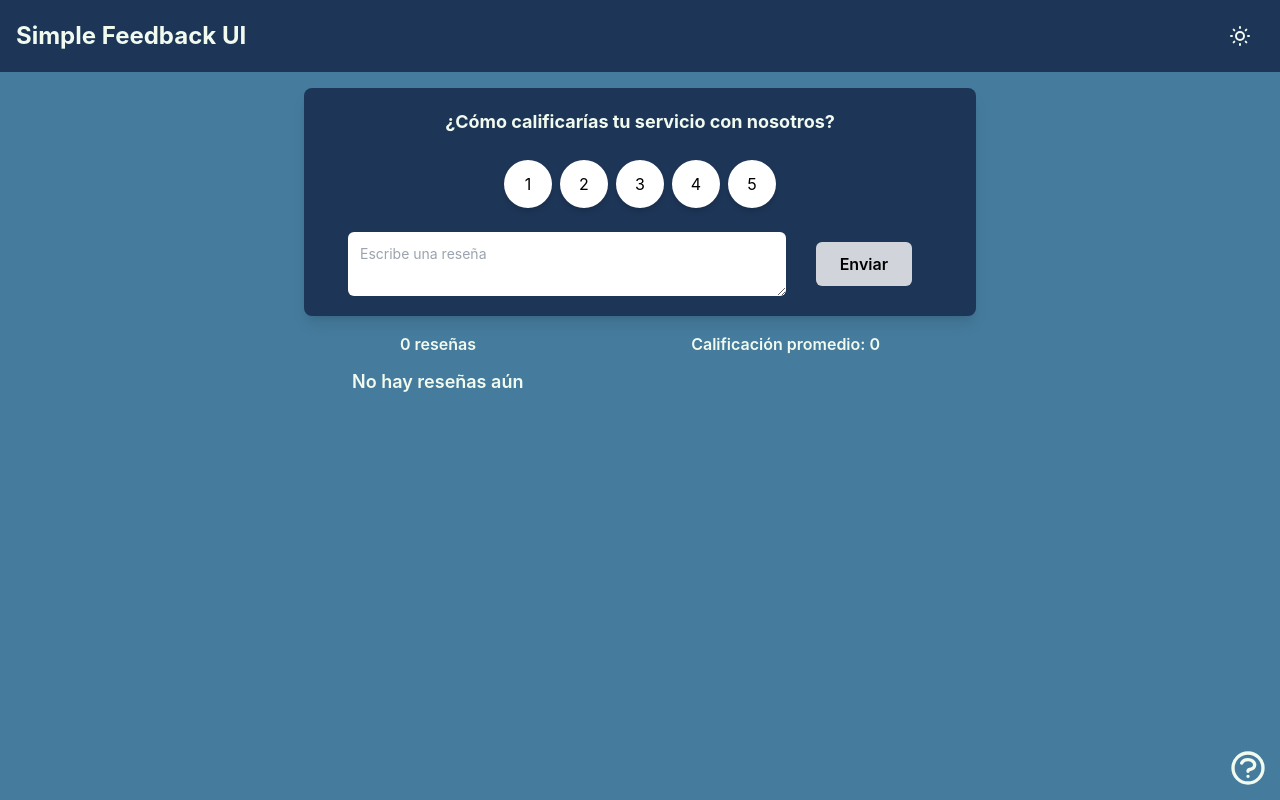
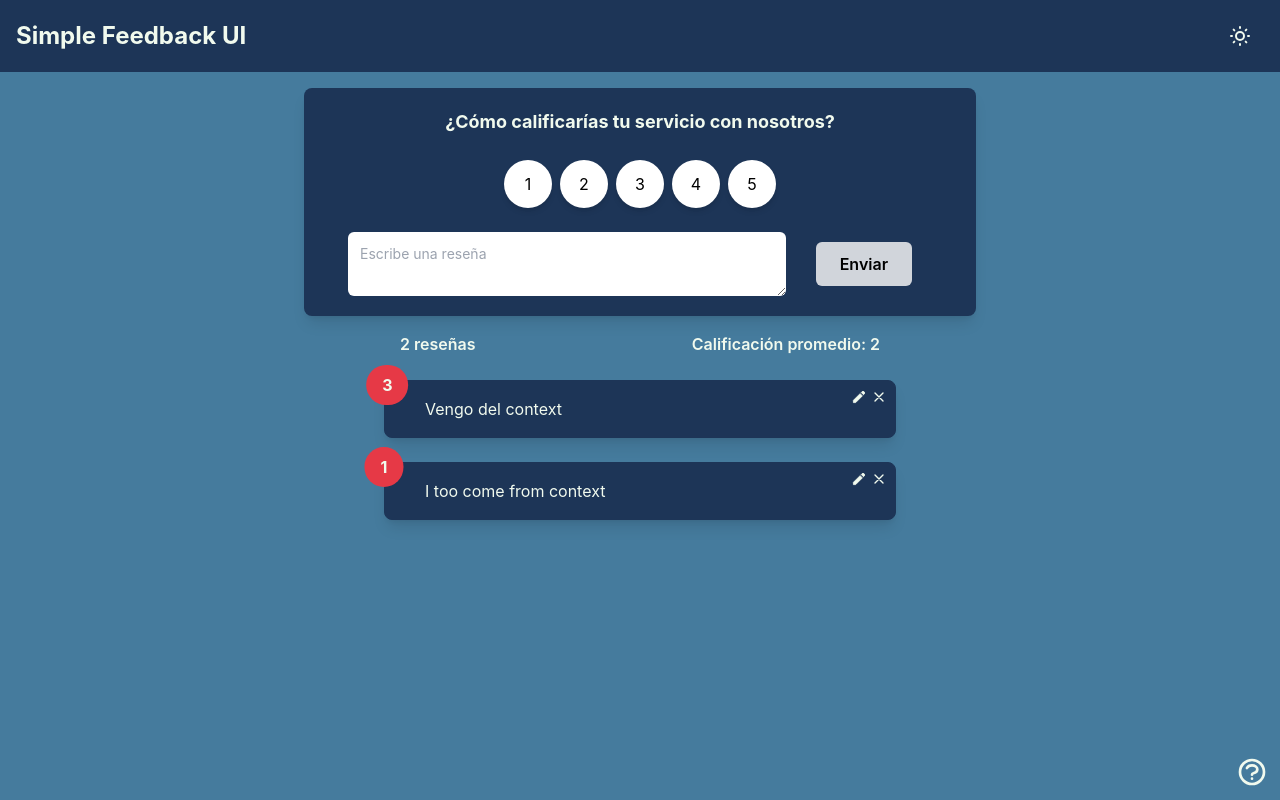
Before and after one commit to jisazamp/simple-feedback-app, a React (Create React App) app: page / in a window 1280 px wide. Built offline with nearby package versions, Linux system fonts and the light colour scheme.

Commit message:
Added FeedbackContext to use in a global state

```diff
--- a/src/App.js
+++ b/src/App.js
@@ -9,37 +9,23 @@ import AboutPage from './pages/AboutPage';
 
 import AboutIconLink from './components/AboutIconLink';
 
+import { FeedbackProvider } from './context/FeedbackContext';
+
 const App = () => {
   // State
-  const [feedback, setFeedback] = useState([]);
   const [dark, setDark] = useState(true);
-
-  const handleFeedbackDelete = (id) => {
-    // Prompt user for confirmation
-    if (window.confirm('¿Está seguro que deseas eliminar este comentario?')) {
-      // Delete feedback by id
-      const newFeedback = feedback.filter((el) => el.id !== id);
-      setFeedback(newFeedback);
-    }
-  };
-
-  const handleFeedbackAdd = (el) => {
-    // Add id to the new feedback item
-    el['id'] = feedback.length + 1;
-
-    // Spread the previous state, and add the new feedback element
-    const newFeedback = [el, ...feedback];
-    setFeedback(newFeedback);
-  };
 
   const handleThemeChange = () => {
     setDark(!dark);
   };
 
   return (
+    <FeedbackProvider>
       <BrowserRouter>
         <div className={dark ? 'dark relative' : 'relative'}>
-        <div className={'bg-white dark:bg-customBlue2 h-screen overflow-auto'}>
+          <div
+            className={'bg-white dark:bg-customBlue2 h-screen overflow-auto'}
+          >
             <NavBar
               title='Simple Feedback UI'
               onThemeChange={handleThemeChange}
@@ -53,12 +39,9 @@ const App = () => {
                 exact
                 element={
                   <div>
-                  <FeedbackForm onFeedbackAdd={handleFeedbackAdd} />
-                  <FeedbackStats feedback={feedback} />
-                  <FeedbackItemList
-                    feedback={feedback}
-                    onFeedbackDelete={handleFeedbackDelete}
-                  />
+                    <FeedbackForm />
+                    <FeedbackStats />
+                    <FeedbackItemList />
 
                     <AboutIconLink />
                   </div>
@@ -68,6 +51,7 @@ const App = () => {
           </div>
         </div>
       </BrowserRouter>
+    </FeedbackProvider>
   );
 };
 
--- a/src/components/AboutIconLink.jsx
+++ b/src/components/AboutIconLink.jsx
@@ -6,7 +6,7 @@ const AboutIconLink = () => {
       <div className='invisible md:visible'>
         <svg
           xmlns='http://www.w3.org/2000/svg'
-          className='h-10 w-10 stroke-gray-600 dark:stroke-customWhite absolute right-3 bottom-3
+          className='h-8 w-8 stroke-gray-600 dark:stroke-customWhite absolute right-3 bottom-3
       hover:stroke-color9 dark:hover:stroke-color9 cursor-pointer transition-all duration-200 ease-in'
           fill='none'
           viewBox='0 0 24 24'
--- a/src/components/feedbackForm.jsx
+++ b/src/components/feedbackForm.jsx
@@ -1,14 +1,17 @@
-import { useState } from 'react';
-import PropTypes from 'prop-types';
+import { useState, useContext } from 'react';
 
 import RatingSelect from './RatingSelect';
+import FeedbackContext from '../context/FeedbackContext';
 
-const FeedbackForm = ({ onFeedbackAdd }) => {
+const FeedbackForm = () => {
   // State variables
   const [text, setText] = useState('');
   const [btnDisabled, setBtnDisabled] = useState(true);
   const [message, setMessage] = useState('');
   const [rating, setRating] = useState(0);
+
+  // Context global state
+  const { handleFeedbackAdd } = useContext(FeedbackContext);
 
   const handleTextChange = (e) => {
     // Sanity checks for the user input
@@ -43,7 +46,7 @@ const FeedbackForm = ({ onFeedbackAdd }) => {
         };
 
         // Call the paretn function to add a new feedback item
-        onFeedbackAdd(newFeedback);
+        handleFeedbackAdd(newFeedback);
 
         // Reset the form state
         setText('');
@@ -118,8 +121,4 @@ const FeedbackForm = ({ onFeedbackAdd }) => {
   );
 };
 
-FeedbackForm.propTypes = {
-  onFeedbackAdd: PropTypes.func.isRequired,
-};
-
 export default FeedbackForm;
--- a/src/components/feedbackItem.jsx
+++ b/src/components/feedbackItem.jsx
@@ -1,8 +1,14 @@
 import PropTypes from 'prop-types';
+import { useContext } from 'react';
 
-const FeedbackItem = ({ item, onDelete }) => {
+import FeedbackContext from '../context/FeedbackContext';
+
+const FeedbackItem = ({ item }) => {
   // Destructure the item props
   const { id, rating, text } = item;
+
+  // Context state
+  const { handleFeedbackDelete } = useContext(FeedbackContext);
 
   const renderDeleteSVG = () => {
     return (
@@ -18,6 +24,18 @@ const FeedbackItem = ({ item, onDelete }) => {
           strokeWidth={2}
           d='M6 18L18 6M6 6l12 12'
         />
+      </svg>
+    );
+  };
+
+  const renderEditSVG = () => {
+    return (
+      <svg
+        xmlns='http://www.w3.org/2000/svg'
+        className='h-5 w-5 md:h-4 md:w-4 stroke-color9 dark:stroke-customWhite fill-color9 dark:fill-customWhite'
+        viewBox='0 0 20 20'
+      >
+        <path d='M13.586 3.586a2 2 0 112.828 2.828l-.793.793-2.828-2.828.793-.793zM11.379 5.793L3 14.172V17h2.828l8.38-8.379-2.83-2.828z' />
       </svg>
     );
   };
@@ -40,13 +58,22 @@ const FeedbackItem = ({ item, onDelete }) => {
         {/* Feedback description */}
         <p className='text-gray-900 dark:text-customWhite'>{text}</p>
 
-        {/* Feedback deletion button */}
-        <button
-          className='top-0 right-0 absolute m-2'
-          onClick={() => onDelete(id)}
-        >
-          {renderDeleteSVG()}
-        </button>
+        {/* Feedback delete button */}
+        <div>
+          <button
+            className='top-0 right-0 absolute m-2'
+            onClick={() => handleFeedbackDelete(id)}
+          >
+            {renderDeleteSVG()}
+          </button>
+
+          <button
+            className='top-0 right-6 md:right-5 absolute m-2'
+            onClick={() => console.log('Edit button')}
+          >
+            {renderEditSVG()}
+          </button>
+        </div>
       </div>
     </div>
   );
@@ -54,7 +81,6 @@ const FeedbackItem = ({ item, onDelete }) => {
 
 FeedbackItem.propTypes = {
   item: PropTypes.object.isRequired,
-  onDelete: PropTypes.func.isRequired,
 };
 
 export default FeedbackItem;
--- a/src/components/feedbackItemList.jsx
+++ b/src/components/feedbackItemList.jsx
@@ -1,9 +1,12 @@
-import PropTypes from 'prop-types';
+import { useContext } from 'react';
 import { motion, AnimatePresence } from 'framer-motion';
 
 import FeedbackItem from './feedbackItem';
+import FeedbackContext from '../context/FeedbackContext';
 
-const FeedbackItemList = ({ feedback, onFeedbackDelete }) => {
+const FeedbackItemList = () => {
+  const { feedback } = useContext(FeedbackContext);
+
   if (!feedback || feedback.length === 0) {
     return (
       <div className='m-3'>
@@ -24,7 +27,7 @@ const FeedbackItemList = ({ feedback, onFeedbackDelete }) => {
             animate={{ opacity: 1 }}
             exit={{ opacity: 0 }}
           >
-            <FeedbackItem key={el.id} item={el} onDelete={onFeedbackDelete} />
+            <FeedbackItem key={el.id} item={el} />
           </motion.div>
         ))}
       </AnimatePresence>
@@ -32,9 +35,4 @@ const FeedbackItemList = ({ feedback, onFeedbackDelete }) => {
   );
 };
 
-FeedbackItemList.propTypes = {
-  feedback: PropTypes.array.isRequired,
-  onFeedbackDelete: PropTypes.func.isRequired,
-};
-
 export default FeedbackItemList;
--- a/src/components/feedbackStats.jsx
+++ b/src/components/feedbackStats.jsx
@@ -1,6 +1,10 @@
-import PropTypes from 'prop-types';
+import { useContext } from 'react';
+import FeedbackContext from '../context/FeedbackContext';
 
-const FeedbackStats = ({ feedback }) => {
+const FeedbackStats = () => {
+  // Context global state
+  const { feedback } = useContext(FeedbackContext);
+
   // Calculate average ratings
   let average =
     feedback.reduce((acc, cur) => {
@@ -23,8 +27,4 @@ const FeedbackStats = ({ feedback }) => {
   );
 };
 
-FeedbackStats.propTypes = {
-  feedback: PropTypes.array.isRequired,
-};
-
 export default FeedbackStats;
--- /dev/null
+++ b/src/context/FeedbackContext.js
@@ -0,0 +1,46 @@
+import { createContext, useState } from 'react';
+
+const FeedbackContext = createContext();
+
+export const FeedbackProvider = ({ children }) => {
+  const [feedback, setFeedback] = useState([
+    {
+      id: 1,
+      text: 'Vengo del context',
+      rating: 3,
+    },
+    {
+      id: 2,
+      text: 'I too come from context',
+      rating: 1,
+    },
+  ]);
+
+  const handleFeedbackDelete = (id) => {
+    // Prompt user for confirmation
+    if (window.confirm('¿Está seguro que deseas eliminar este comentario?')) {
+      // Delete feedback by id
+      const newFeedback = feedback.filter((el) => el.id !== id);
+      setFeedback(newFeedback);
+    }
+  };
+
+  const handleFeedbackAdd = (el) => {
+    // Add id to the new feedback item
+    el['id'] = feedback.length + 1;
+
+    // Spread the previous state, and add the new feedback element
+    const newFeedback = [el, ...feedback];
+    setFeedback(newFeedback);
+  };
+
+  return (
+    <FeedbackContext.Provider
+      value={{ feedback, handleFeedbackDelete, handleFeedbackAdd }}
+    >
+      {children}
+    </FeedbackContext.Provider>
+  );
+};
+
+export default FeedbackContext;
```
Lines whose indentation alone changed are shown as unchanged.
